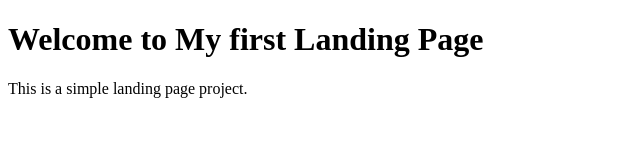
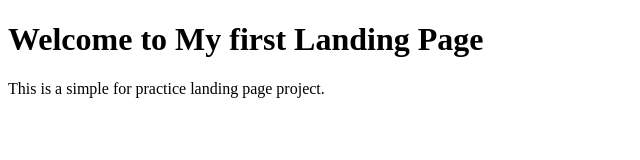
Before and after one commit to AsadNazir-Dev/landing-page-project-2, a plain HTML site: page index.html in a window 1280 px wide. Shown: the whole page, without its empty margins (0-640 px from the left). Drawn offline with Linux system fonts and the light colour scheme.

Commit message:
Updated landing page design

```diff
--- a/index.html
+++ b/index.html
@@ -11,7 +11,7 @@
         <h1>Welcome to My first Landing Page</h1>
     </header>
     <main>
-        <p>This is a simple landing page project.</p>
+        <p>This is a simple for practice landing page project.</p>
     </main>
 </body>
 </html>
```
